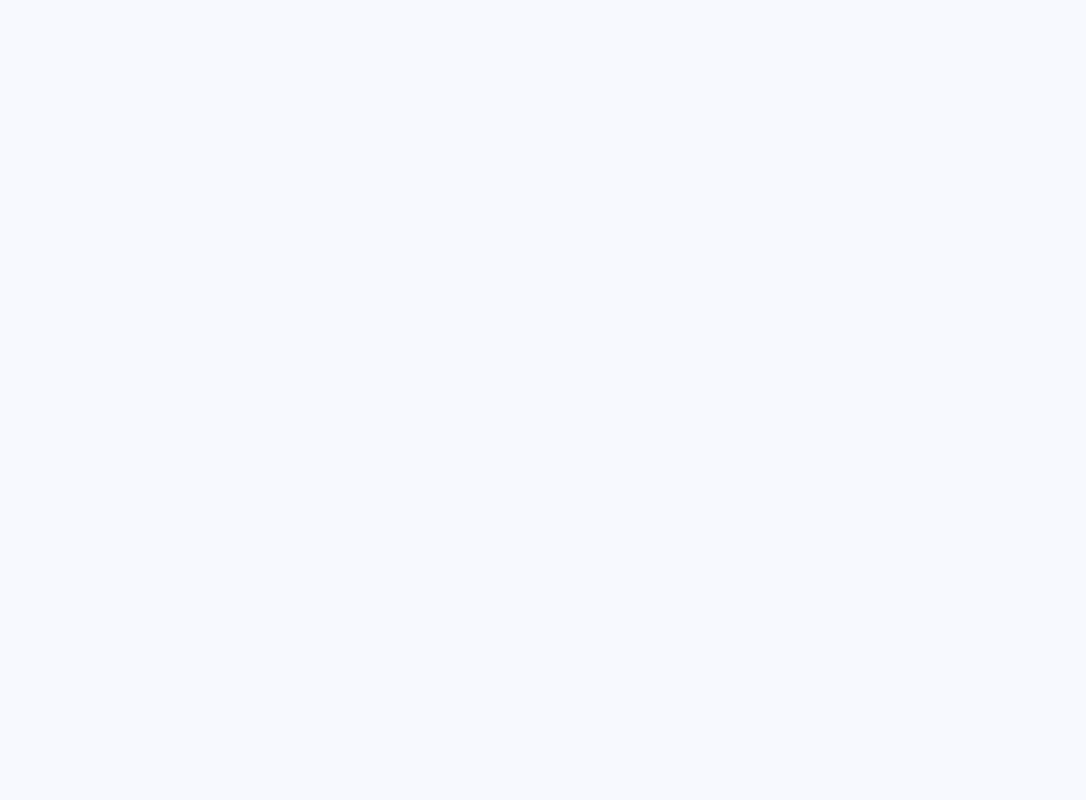
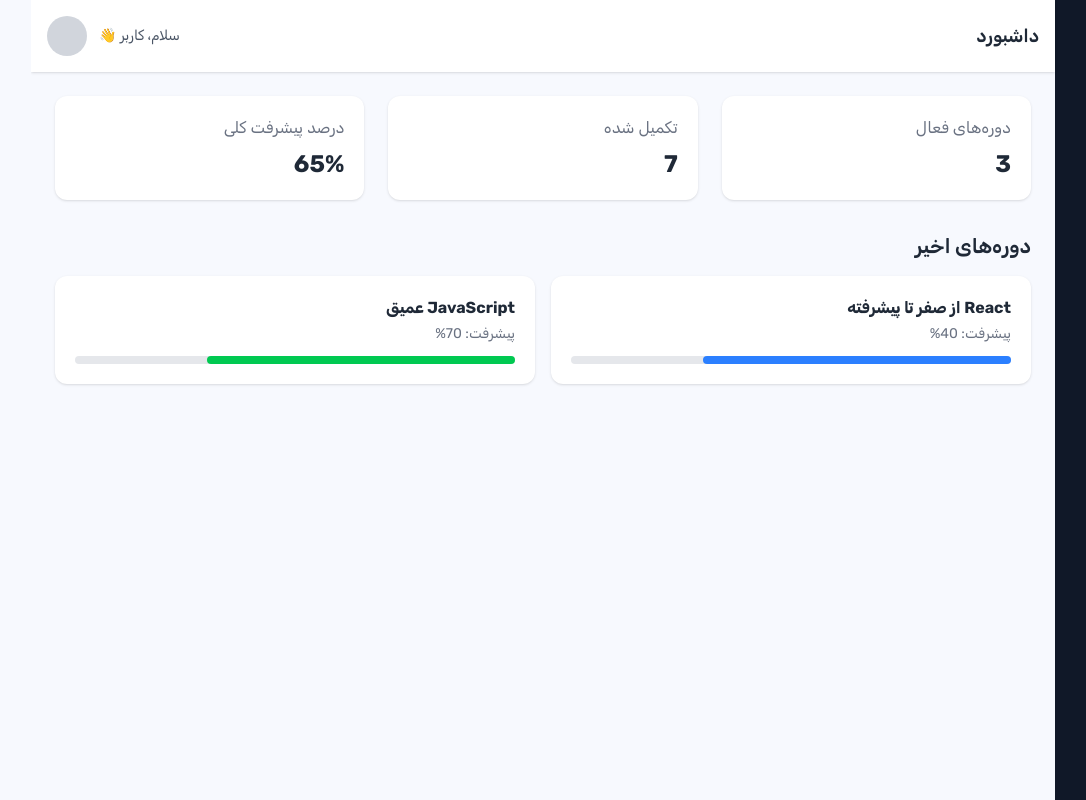
Before and after one commit to developack/lingoland, a React (Vite) app in the folder frontend/: page /dashboard in a window 1280 px wide. Before the commit this address had no page. Shown: the whole page, without its empty margins (146-1232 px from the left). Built offline with nearby package versions, Linux system fonts and the light colour scheme.

Commit message:
create user panel html

```diff
--- a/frontend/src/App.jsx
+++ b/frontend/src/App.jsx
@@ -2,15 +2,16 @@ import { Routes, Route } from 'react-router'
 import { HomePage } from "./pages/HomePage"
 import { LoginPage } from "./pages/LoginPage"
 import { RegisterPage } from "./pages/RegisterPage"
+import { ForgotPasswordPage } from "./pages/ForgotPasswordPage"
 import { CartPage } from "./pages/CartPage"
 import { CheckoutPage } from "./pages/CheckoutPage"
-import { ForgotPasswordPage } from "./pages/ForgotPasswordPage"
 import { ArticlesPage } from "./pages/ArticlesPage"
 import { CoursesPage } from "./pages/CoursesPage"
 import { CourseDetailPage } from "./pages/CourseDetailPage"
 import { LessonDetailPage } from "./pages/LessonDetailPage"
 import { TopicDetailPage } from "./pages/TopicDetailPage"
 import { DictionaryPage } from "./pages/DictionaryPage"
+import { DashboardPage } from  "./pages/DashboardPage"
 import './App.css'
 
 
@@ -29,6 +30,7 @@ function App() {
             <Route path="/lesson/:slug" element={<LessonDetailPage />} />
             <Route path="/topic/:slug" element={<TopicDetailPage />} />
             <Route path="dictionary" element={<DictionaryPage />} />
+            <Route path="dashboard" element={<DashboardPage />} />
         </Routes>
     )
 }
--- /dev/null
+++ b/frontend/src/pages/DashboardPage.jsx
@@ -0,0 +1,77 @@
+export function DashboardPage() {
+    return (
+        <div className="flex min-h-screen">
+
+            <aside className="w-64 bg-gray-900 text-white p-5 hidden md:block">
+                <h1 className="text-xl font-bold mb-8">پنل کاربر</h1>
+
+                <nav className="space-y-4">
+                    <a href="#" className="block hover:bg-gray-700 p-2 rounded">داشبورد</a>
+                    <a href="#" className="block hover:bg-gray-700 p-2 rounded">دوره‌های من</a>
+                    <a href="#" className="block hover:bg-gray-700 p-2 rounded">پروفایل</a>
+                    <a href="#" className="block hover:bg-gray-700 p-2 rounded">تنظیمات</a>
+                </nav>
+            </aside>
+
+            <div className="flex-1 flex flex-col">
+
+                <header className="bg-white shadow p-4 flex justify-between items-center">
+                    <h2 className="text-lg font-semibold">داشبورد</h2>
+
+                    <div className="flex items-center gap-3">
+                        <span className="text-sm text-gray-600">سلام، کاربر 👋</span>
+                        <div className="w-10 h-10 bg-gray-300 rounded-full"></div>
+                    </div>
+                </header>
+
+                <main className="p-6 container">
+
+                    <div className="grid grid-cols-1 md:grid-cols-3 gap-6">
+
+                        <div className="bg-white p-5 rounded-xl shadow">
+                            <h3 className="text-gray-500">دوره‌های فعال</h3>
+                            <p className="text-2xl font-bold mt-2">3</p>
+                        </div>
+
+                        <div className="bg-white p-5 rounded-xl shadow">
+                            <h3 className="text-gray-500">تکمیل شده</h3>
+                            <p className="text-2xl font-bold mt-2">7</p>
+                        </div>
+
+                        <div className="bg-white p-5 rounded-xl shadow">
+                            <h3 className="text-gray-500">درصد پیشرفت کلی</h3>
+                            <p className="text-2xl font-bold mt-2">65%</p>
+                        </div>
+
+                    </div>
+
+                    <div className="mt-8">
+                        <h3 className="text-xl font-semibold mb-4">دوره‌های اخیر</h3>
+
+                        <div className="grid grid-cols-1 md:grid-cols-2 gap-4">
+
+                            <div className="bg-white p-5 rounded-xl shadow">
+                                <h4 className="font-bold">React از صفر تا پیشرفته</h4>
+                                <p className="text-gray-500 text-sm mt-1">پیشرفت: 40%</p>
+                                <div className="w-full bg-gray-200 h-2 rounded mt-3">
+                                    <div className="bg-blue-500 h-2 rounded" style={{width: "70%"}}></div>
+                                </div>
+                            </div>
+
+                            <div className="bg-white p-5 rounded-xl shadow">
+                                <h4 className="font-bold">JavaScript عمیق</h4>
+                                <p className="text-gray-500 text-sm mt-1">پیشرفت: 70%</p>
+                                <div className="w-full bg-gray-200 h-2 rounded mt-3">
+                                    <div className="bg-green-500 h-2 rounded" style={{width: "70%"}}></div>
+                                </div>
+                            </div>
+
+                        </div>
+                    </div>
+
+                </main>
+            </div>
+
+        </div>
+    )
+}
```
